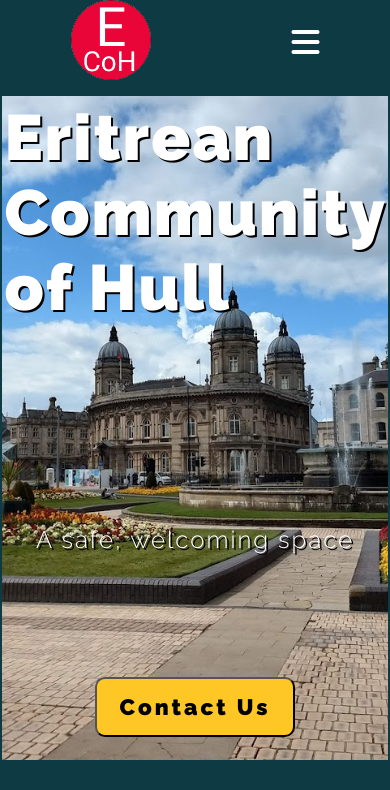
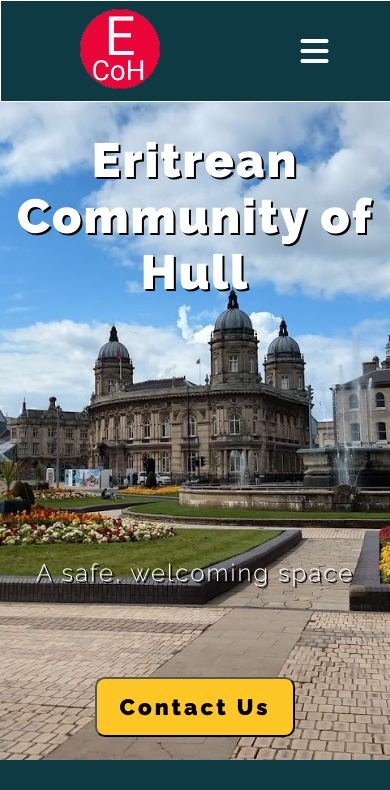
Before and after one commit to bibhashdash/eritreancommunityhull, a plain HTML site: page index.html in a window 390 px wide. Shown: the top 790 px of the page. Drawn offline with Linux system fonts and the light colour scheme.

Commit message:
responsive changes

```diff
--- a/index.html
+++ b/index.html
@@ -34,11 +34,11 @@
     <section class="hero">
         <div class="headings">
             <h1 class="hero-heading">Eritrean Community of Hull</h1>
-            <h2>A safe, welcoming space</h2>
+            <h2 class="hero-subdeck">A safe, welcoming space</h2>
         </div>
         <button class="btn-default">Contact Us</button>
     </section>
-    <section class="quick-info">
+    <!-- <section class="quick-info">
         <img class="pic-quick-info" src="Flag-map_of_Eritrea.svg" alt="" />
         <div class="quick-info-text-content">
             <h2 class="quick-info-heading">About Us</h2>
@@ -48,7 +48,7 @@
             </div>
             <button class="btn-default btn-quick-info">Learn More</button>
         </div>
-    </section>
+    </section> -->
 
     <!-- <section class="banner banner-social">
         <h2 class="social-banner-heading">Find us on Facebook</h2>
--- a/responsive_style.css
+++ b/responsive_style.css
@@ -1,12 +1,26 @@
-@media all and (max-width: 768px) {
+@media all and (min-width: 320px) and (max-width: 480px) {
+    body {
+        display: flex;
+        flex-direction: column;
+        align-items: center;
+        box-sizing: border-box;
+        margin: 0px;
+        padding: 0px;
+        font-family: "Raleway", sans-serif;
+        /* background-color: #4c3549; */
+        background-color: hsl(189, 65%, 16%);
+        color: #ffffff;
+    }
     .navbar {
+        border: 1px solid white;
         position: fixed;
         left: 0;
         right: 0;
         display: block;
         width: 100vw;
+        height: auto;
         background-color: #0e3b43;
-        /* padding: 0.5rem; */
+        padding: 0.5rem;
     }
     .logo-and-burger {
         display: flex;
@@ -53,7 +67,7 @@
     }
     .hero {
         /* border: 1px solid black; */
-        width: 99vw;
+        width: 100vw;
         height: 90vh;
         justify-content: space-around;
         margin-bottom: 2rem;
@@ -70,16 +84,18 @@
         /* justify-content: space-evenly; */
     }
     h1 {
-        font-size: 1.4rem;
+        font-size: 1rem;
     }
     h2 {
         font-size: 1.5rem;
     }
     .hero-heading {
+        margin-top: 2rem;
+        width: 99%;
         height: 80%;
         /* border: 1px solid white; */
-        font-size: 4rem;
-        overflow-wrap: break-word;
+        font-size: 3rem;
+        text-align: center;
     }
     /* .btn-default {
         width: 200px;
--- a/style.css
+++ b/style.css
@@ -91,7 +91,7 @@ h2 {
     background-repeat: no-repeat;
     background-size: cover;
     height: 70vh;
-    width: 99vw;
+    width: 100vw;
     display: flex;
     flex-direction: column;
     align-items: center;
```
